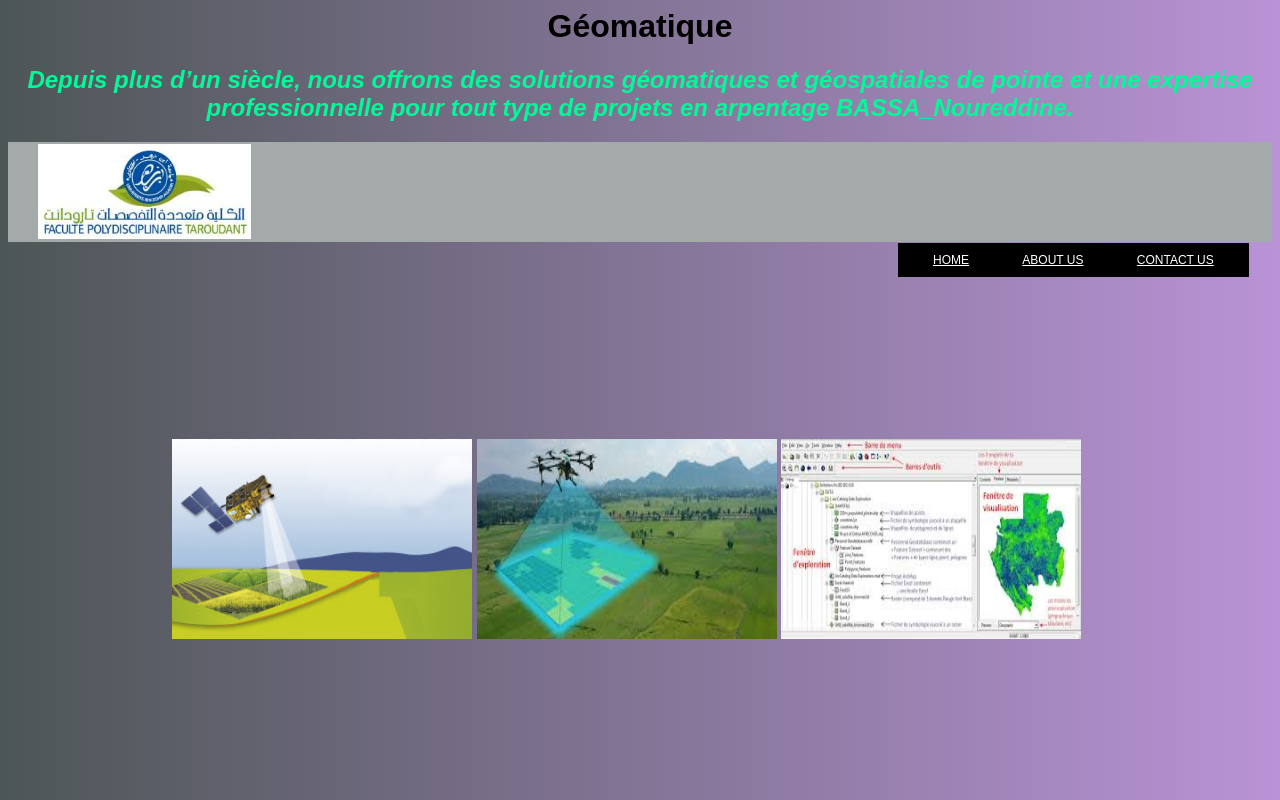
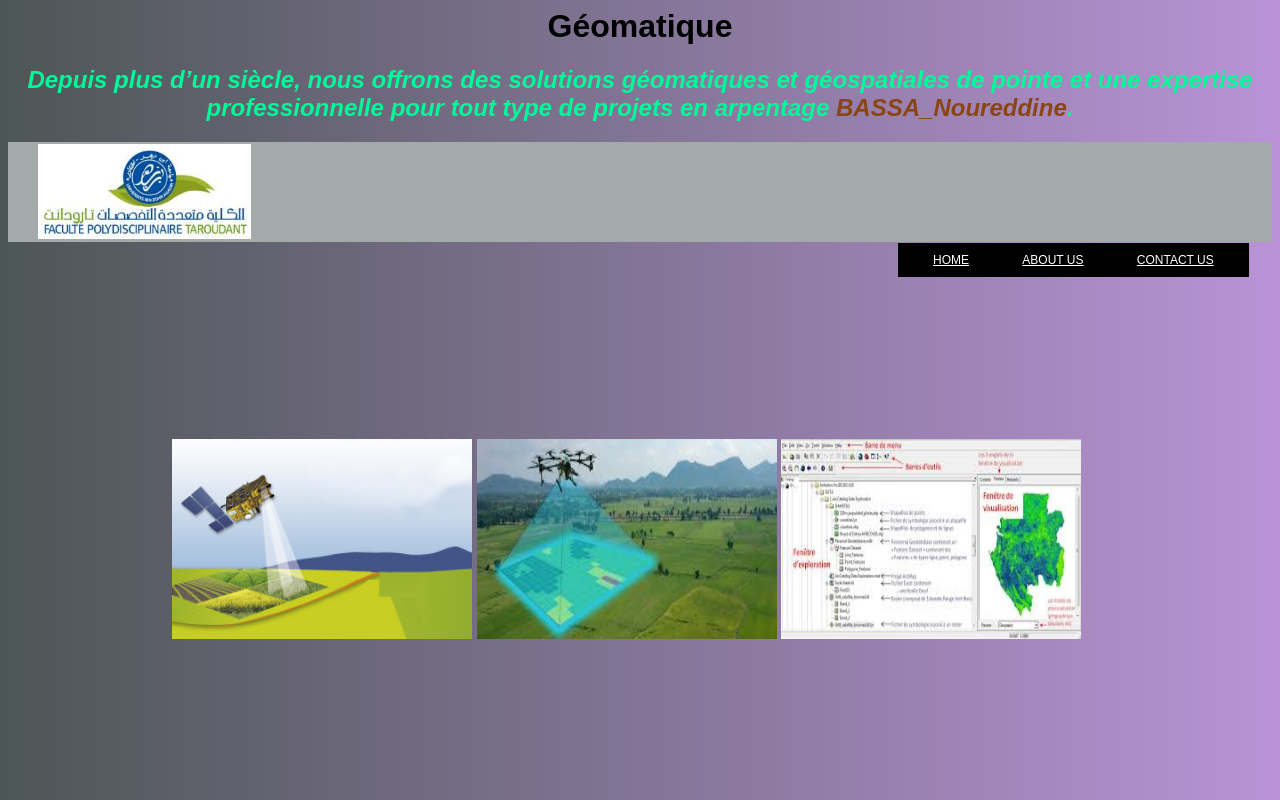
Before and after one commit to yassinetamri/BASSA_, a plain HTML site: page index.html in a window 1280 px wide. Shown: the top 800 px of the page. Drawn offline with Linux system fonts and the light colour scheme.

Commit message:
Update style.css

```diff
--- a/style.css
+++ b/style.css
@@ -17,6 +17,7 @@ background: linear-gradient(to right, #4D5656, #B993D6);
 
 
 	}
+.red{color: saddlebrown ;}
  h2 {color: mediumspringgreen; }
 	div .logo {  height: 95% ;  margin-left: 30px; right: 100px;  padding-top: 1.6px   }
 
```
